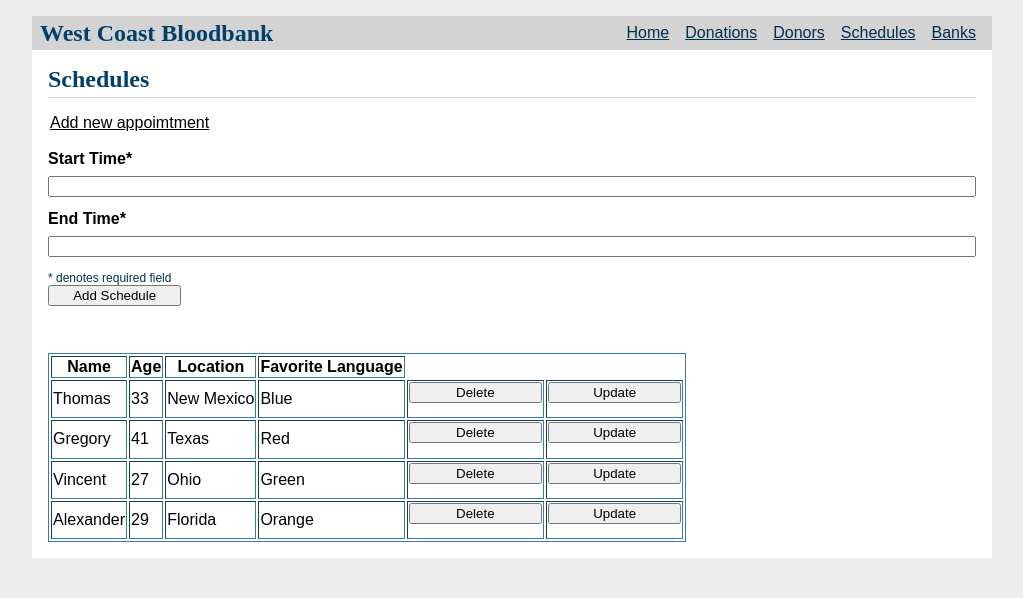
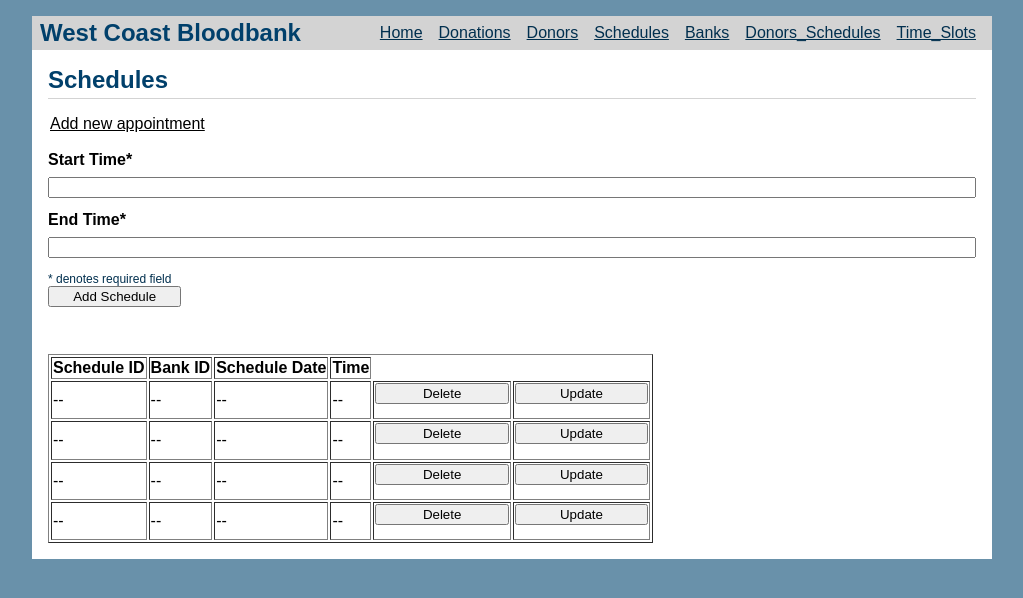
Before and after one commit to joymicoariola/wc_bloodbank, a Flask app: page /schedules in a window 1280 px wide. Shown: the top 598 px of the page, without its empty margins (128-1151 px from the left). Run offline with Flask 2, Linux system fonts and the light colour scheme; some libraries are stand-ins or nearby versions.

Commit message:
5/6/21 Project Step 3 Upload

```diff
--- a/app.py
+++ b/app.py
@@ -9,28 +9,28 @@ app = Flask(__name__)
 
 people_from_app_py = [
 {
-    "name": "Thomas",
+    "name": "--",
     "age": 33,
-    "location": "New Mexico",
-    "favorite_color": "Blue"
+    "location": "--",
+    "favorite_color": "--"
 },
 {
-    "name": "Gregory",
+    "name": "--",
     "age": 41,
-    "location": "Texas",
-    "favorite_color": "Red"
+    "location": "--",
+    "favorite_color": "--"
 },
 {
-    "name": "Vincent",
+    "name": "--",
     "age": 27,
-    "location": "Ohio",
-    "favorite_color": "Green"
+    "location": "--",
+    "favorite_color": "--"
 },
 {
-    "name": "Alexander",
+    "name": "--",
     "age": 29,
-    "location": "Florida",
-    "favorite_color": "Orange"
+    "location": "--",
+    "favorite_color": "--"
 }]
 
 # Routes
@@ -56,8 +56,16 @@ def schedules():
 def banks():
     return render_template("banks.j2", people=people_from_app_py)
 
+@app.route('/donors_schedules')
+def donors_schedules():
+    return render_template("donors_schedules.j2", people=people_from_app_py)
+
+@app.route('/time_slots')
+def time_slots():
+    return render_template("time_slots.j2", people=people_from_app_py)
+
 # Listener
 
 if __name__ == "__main__":
-    port = int(os.environ.get('PORT', 7984))
+    port = int(os.environ.get('PORT', 7986))
     app.run(host="flip1.engr.oregonstate.edu", port=port, debug=True)
--- a/static/css/style.css
+++ b/static/css/style.css
@@ -1,6 +1,6 @@
-html { font-family: sans-serif; background: #eee; padding: 1rem; }
+html { font-family: sans-serif; background: #6991AA; padding: 1rem; }
 body { max-width: 960px; margin: 0 auto; background: white; }
-h1 { font-family: serif; color: #01406b; margin: 1rem 0; }
+h1 { font-family: sans-serif; color: #01406b; margin: 1rem 0; }
 a { color: #002f4e; }
 p { padding: 0.1rem; margin: 1em 0}
 hr { border: none; border-top: 1px solid lightgray; }
@@ -25,5 +25,3 @@ nav ul li a, nav ul li span, header .action { display: block; padding: 0.5rem; }
 .content textarea { min-height: 12em; resize: vertical; }
 input.danger { color: #cc2f2e; }
 input[type=submit] { align-self: start; min-width: 10em; }
-
-.dataTable { border: 1px solid #377ba8; }
--- a/templates/layout.j2
+++ b/templates/layout.j2
@@ -9,6 +9,8 @@
     <li><a href="{{ url_for('donors') }}">Donors</a>
     <li><a href="{{ url_for('schedules') }}">Schedules</a>
     <li><a href="{{ url_for('banks') }}">Banks</a>
+    <li><a href="{{ url_for('donors_schedules') }}">Donors_Schedules</a>
+    <li><a href="{{ url_for('time_slots') }}">Time_Slots</a>
   </ul>
 </nav>
 <section class="content">
--- a/templates/schedules.j2
+++ b/templates/schedules.j2
@@ -7,7 +7,7 @@
 {% block content %}
  <div>
       <form action method="post">
-        <u><legend>Add new appoimtment</legend></u>
+        <u><legend>Add new appointment</legend></u>
         <br>
         <label for="startTime">Start Time*</label>
         <input type="text" name="startTime" id="startTime">
@@ -23,16 +23,16 @@
     <table class="dataTable" border="1">
     <thead>
     <tr>
-        <th>Name</th>
-        <th>Age</th>
-        <th>Location</th>
-        <th>Favorite Language</th>
+        <th>Schedule ID</th>
+        <th>Bank ID</th>
+        <th>Schedule Date</th>
+        <th>Time</th>
     </tr>
     <tbody>
     {% for item in people %}
     <tr>
         <td>{{item['name']}}</td>
-        <td>{{item['age']}}</td>
+        <td>{{item['name']}}</td>
         <td>{{item['location']}}</td>
         <td>{{item['favorite_color']}}</td>
         <td><input type="submit" formmethod="post" value="Delete"></td>
```
Also changed, not shown: templates/banks.j2 (+4 -6 lines), templates/donations.j2 (+3 -5 lines), templates/donors.j2 (+5 -5 lines), templates/donors_schedules.j2 (added, +32 -0 lines), templates/index.j2 (+13 -1 lines), templates/time_slots.j2 (added, +31 -0 lines).
